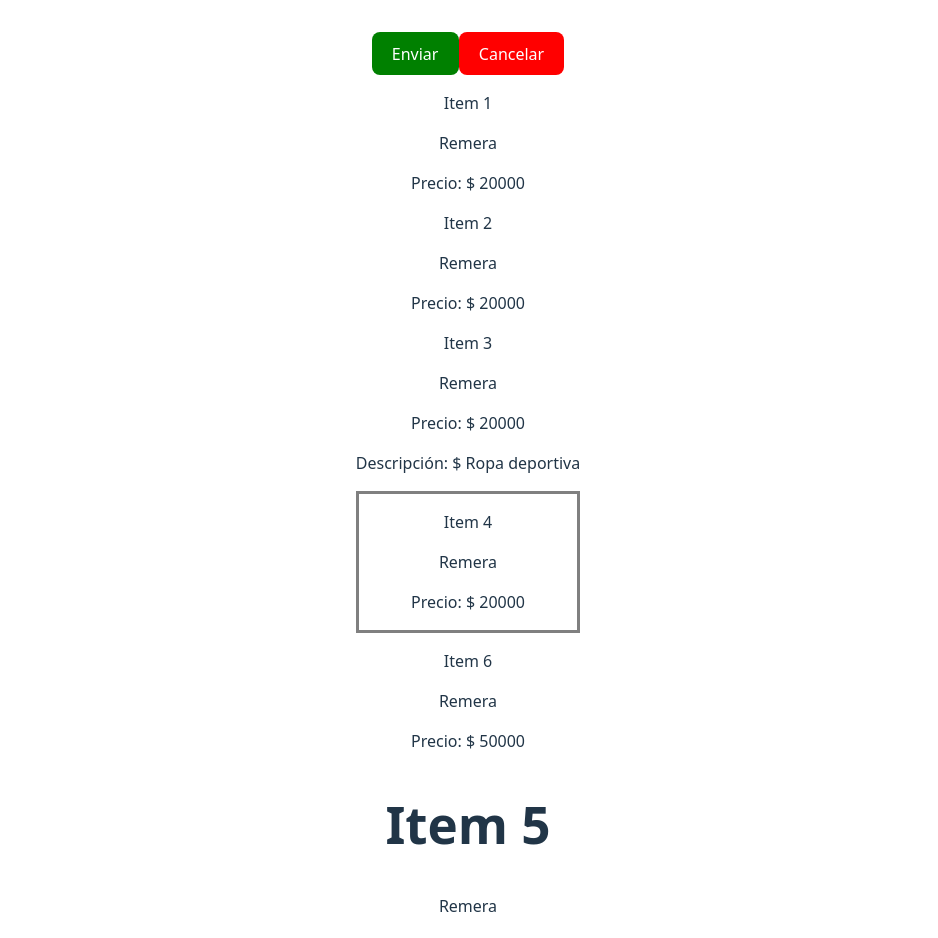
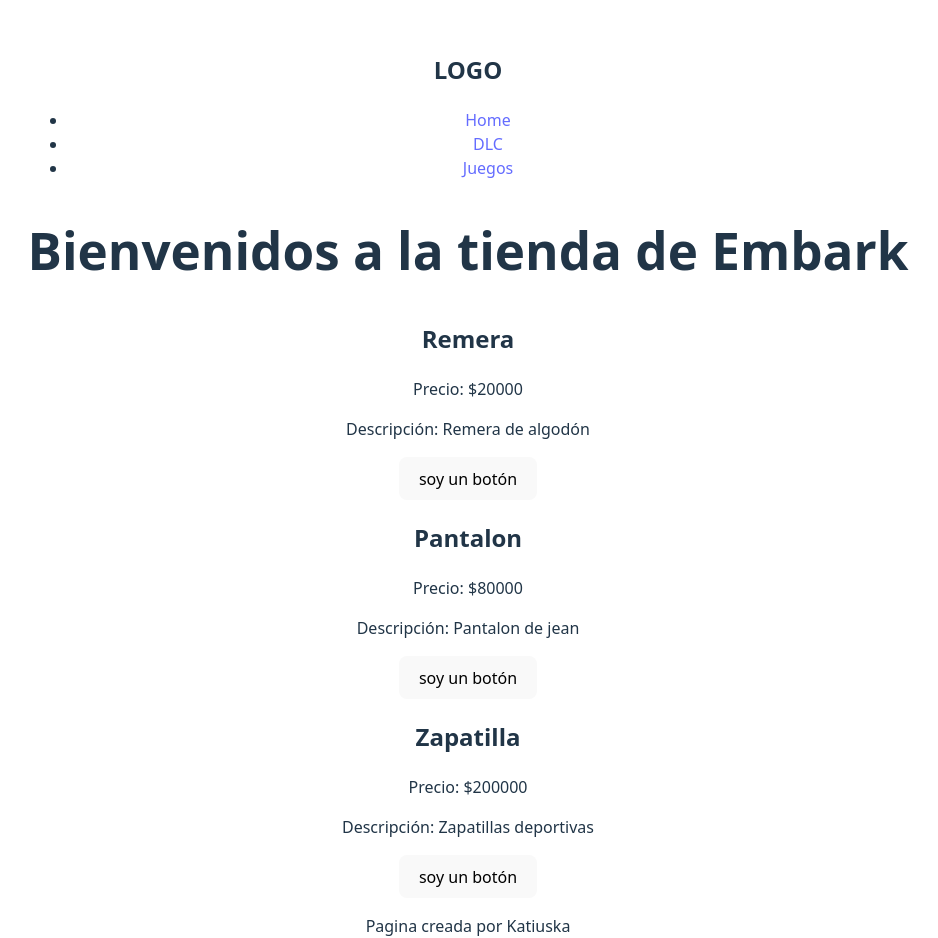
Before and after one commit to KatiuskaCabezas/proyecto_react, a React (Vite) app in the folder proyect-react/: page / in a window 1280 px wide. Shown: the top 938 px of the page, without its empty margins (172-1110 px from the left). Built offline with nearby package versions, Linux system fonts and the light colour scheme.

Commit message:
folder components

```diff
--- a/proyect-react/src/App.jsx
+++ b/proyect-react/src/App.jsx
@@ -1,34 +1,27 @@
+// Recibe todo de los componentes
+
 import './App.css';
-import { Boton } from './components/Boton';
-import { Item1 } from './components/Items1';
-import { Item2 } from './components/Items2';
-import { Item3 } from './components/Items3';
-import { Item4 } from './components/Items4';
-import { Item5 } from './components/Items5';
-import { Item6 } from './components/Items6';
+import { Footer } from './components/Footer/Footer';
+import { Header } from './components/Header/Header';
+import { ItemListContainer } from './components/ItemListContainer/ItemListContainer';
 
 function App() {
-  const prod = { nombre: "Remera", precio: 20000, descripcion: "Ropa deportiva" };
+  const arrayProducts = [
+    { id: 1, nombre: "Remera", precio: 20000, descripcion: "Remera de algodón" },
+    { id: 2, nombre: "Pantalon", precio: 80000, descripcion: "Pantalon de jean" },
+    { id:3, nombre: "Zapatilla", precio: 200000, descripcion: "Zapatillas deportivas" }
+
+  ]
+
+  // const prod = { nombre: "Remera", precio: 20000, descripcion: "Ropa deportiva" };
 
   return (
     <>
       <div>
-        <Boton texto={"Enviar"} color={"green"} />
-        <Boton texto={"Cancelar"} color={"red"} />
-        <Item1 nombre={prod.nombre} precio={prod.precio} />
-        {/* clave valor */}
-        <Item2 item={prod}/>
-        {/* se pasa solo el valor, y nº cantidad de valores que necesite */}
-        <Item3 {...prod} />
-        <Item4 {...prod} destacado={false} />
-        <Item6 nombre= "Remera" precio= {50000}/>
-        <Item5>
-          <h1>Item 5</h1>
-          <p>{prod.nombre} </p>
-          <p>{prod.precio} </p>
-        </Item5>
-
-
+           <Header />
+           <ItemListContainer titulo= {"Bienvenidos a la tienda de Embark"}
+              productos= {arrayProducts} />
+           <Footer />
 
 
 
--- /dev/null
+++ b/proyect-react/src/components/Footer/Footer.jsx
@@ -0,0 +1,8 @@
+//Componete presentacional
+
+export const Footer = () => {
+    return <footer>
+        <p>Pagina creada por Katiuska</p>
+
+    </footer>
+}
--- /dev/null
+++ b/proyect-react/src/components/Header/Header.jsx
@@ -0,0 +1,11 @@
+//Componete presentacional
+
+import { Nav } from "../Nav/Nav"
+
+export const Header = () => {
+    return <header>
+        <h2>LOGO</h2>
+        <Nav/>
+
+    </header>
+}
--- /dev/null
+++ b/proyect-react/src/components/Item.List/Item.List.jsx
@@ -0,0 +1,26 @@
+// Se encarga de decidir si le pasa las cosas a Item o muestra un p
+
+import { Item } from "../Item/Item"
+
+export const ItemList = ({lista}) => {
+
+    //El fragment <></> sirve para no crear otro nodo que contenga los productos
+
+    return ( <>
+
+        {lista.length ? (lista.map((prod) => (
+            <Item key= {prod.id} {...prod}>
+                <button>soy un botón</button>
+            </Item>
+            ) )
+        ) : (
+                <p>No hay productos</p>
+            )}
+     </>
+    )
+
+     /* El ternario ? se usa como if y : como else, el map, mapea el true */
+     /* Todo mapeo de algo que se renderiza dinamicamente tiene que pasarle el key,
+     para que el React sepa a quien le esta modificando cosas*/
+
+}
--- /dev/null
+++ b/proyect-react/src/components/Item/Item.jsx
@@ -0,0 +1,14 @@
+// Es donde pasan las props
+
+export const Item = ({nombre, precio, descripcion, children}) => {
+     /*El key siempre va en el padre, en este caso en el aerticle*/
+    return (
+        <article >
+                    <h2>{nombre}</h2>
+                    <p>Precio: ${precio}</p>
+                    <p>Descripción: {descripcion}</p>
+                    {children}
+                </article>
+    )
+
+}
--- /dev/null
+++ b/proyect-react/src/components/ItemListContainer/ItemListContainer.jsx
@@ -0,0 +1,21 @@
+//Componete presentacional
+
+import { ItemList } from "../Item.List/Item.List";
+
+export const ItemListContainer = ({ titulo, productos }) => {
+    // estado
+
+    // llamada
+
+    return (
+        <section>
+            <h1>{ titulo }</h1>
+
+            <ItemList lista= {productos} />
+
+
+        </section>
+    );
+
+
+};
--- /dev/null
+++ b/proyect-react/src/components/Nav/Nav.jsx
@@ -0,0 +1,19 @@
+//Componete presentacional
+
+export const Nav = () => {
+  return (
+    <nav>
+      <ul>
+        <li>
+          <a href="./#">Home</a>
+        </li>
+        <li>
+          <a href="./#">DLC</a>
+        </li>
+        <li>
+          <a href="./#">Juegos</a>
+        </li>
+      </ul>
+    </nav>
+  );
+};
```
Also changed, not shown: proyect-react/src/components/Footer/Footer.css (added), proyect-react/src/components/Header/Header.css (added), proyect-react/src/components/ItemListContainer/ItemListContainer.css (added), proyect-react/src/components/Nav/Nav.css (added).
